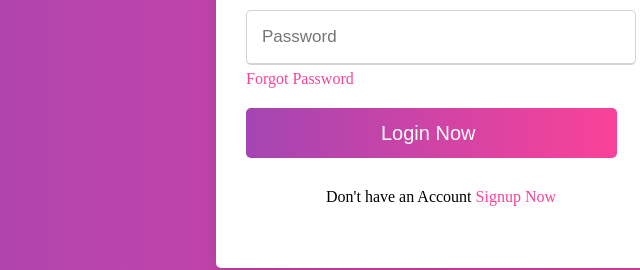
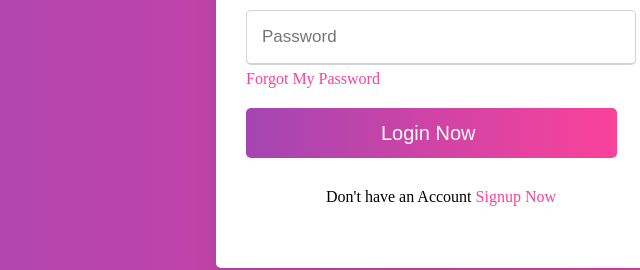
Before and after one commit to ElisaTumwebaze/food, a plain HTML site: page login.html in a window 1280 px wide. Shown: the part 387-657 px from the top of the page, 199-839 px from the left. Drawn offline with Linux system fonts and the light colour scheme.

```diff
--- a/login.html
+++ b/login.html
@@ -31,7 +31,7 @@
 					<div class="field">
 						<input type="password" name="" placeholder="Password" required>
 					</div>
-					<div class="pass-link"><a href="#">Forgot Password</a></div>
+					<div class="pass-link"><a href="#">Forgot My Password</a></div>
 					<div class="field">
 					<input type="submit" name="" value="Login Now">
 					</div>
```
